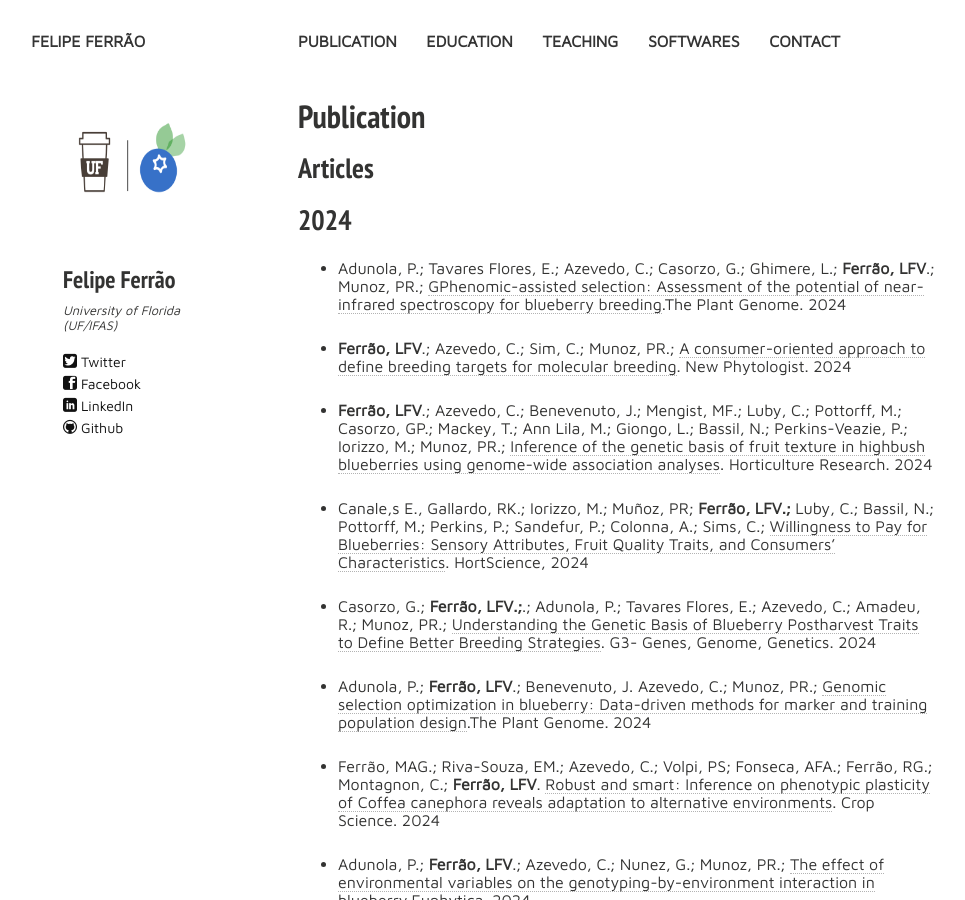
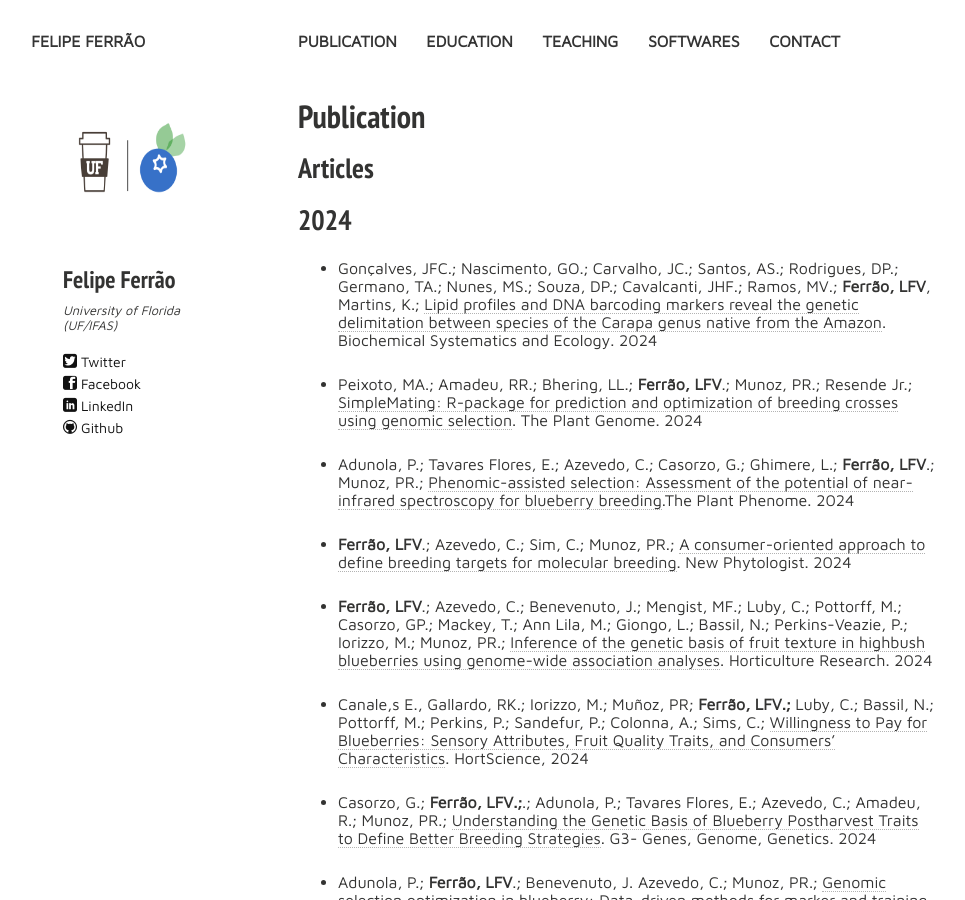
Before and after one commit to lfelipe-ferrao/lfelipe-ferrao.github.io, a Jekyll site: the page built from publication.md, in a window 1280 px wide and 900 px high. Shown: the whole window, without its empty margins (22-987 px from the left). Built offline with Jekyll 4.4.1, drawn with Linux system fonts in a browser that asks for light colours; nearby versions of some CDN libraries.

Commit message:
Update publication.md

```diff
--- a/publication.md
+++ b/publication.md
@@ -16,8 +16,13 @@ tags: [people, undergrads, MSc, PhD, postdocs]
 
 ## 2024
 
-- Adunola, P.; Tavares Flores, E.;  Azevedo, C.; Casorzo, G.; Ghimere, L.;  **Ferrão, LFV**.; Munoz, PR.; [GPhenomic-assisted selection: Assessment of the potential of
-near-infrared spectroscopy for blueberry breeding](https://acsess.onlinelibrary.wiley.com/doi/10.1002/ppj2.70010#).The Plant Genome. 2024
+- Gonçalves, JFC.; Nascimento, GO.; Carvalho, JC.; Santos, AS.; Rodrigues, DP.; Germano, TA.; Nunes, MS.; Souza, DP.; Cavalcanti, JHF.; Ramos, MV.;  **Ferrão, LFV**, Martins, K.; [Lipid profiles and DNA barcoding markers reveal the genetic delimitation between species of the Carapa genus native from the Amazon](https://www.sciencedirect.com/science/article/pii/S0305197824001406). Biochemical Systematics and Ecology. 2024
+
+- Peixoto, MA.; Amadeu, RR.; Bhering, LL.; **Ferrão, LFV**.; Munoz, PR.; Resende Jr.; [SimpleMating: R-package for prediction and optimization of
+breeding crosses using genomic selection](https://acsess.onlinelibrary.wiley.com/doi/full/10.1002/tpg2.20533). The Plant Genome. 2024
+
+- Adunola, P.; Tavares Flores, E.;  Azevedo, C.; Casorzo, G.; Ghimere, L.;  **Ferrão, LFV**.; Munoz, PR.; [Phenomic-assisted selection: Assessment of the potential of
+near-infrared spectroscopy for blueberry breeding](https://acsess.onlinelibrary.wiley.com/doi/10.1002/ppj2.70010#).The Plant Phenome. 2024
 
 - **Ferrão, LFV**.; Azevedo, C.; Sim, C.; Munoz, PR.; [A consumer-oriented approach to define breeding targets for molecular breeding](https://nph.onlinelibrary.wiley.com/doi/10.1111/nph.20254). New Phytologist. 2024
 
```
